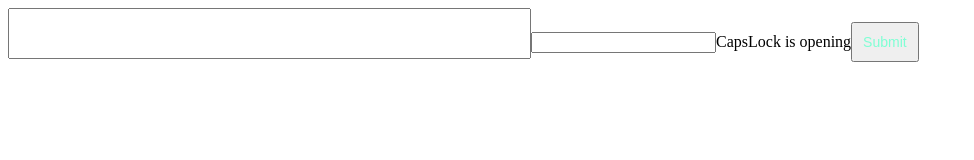
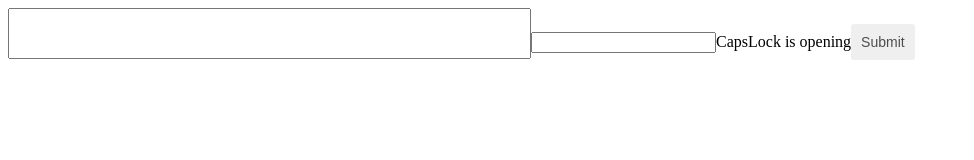
Before and after one commit to tandev151/social-talk, a React (Vite) app: page / in a window 1280 px wide. Shown: the top 160 px of the page, without its empty margins (0-974 px from the left). Built offline with nearby package versions, Linux system fonts and the light colour scheme.

Commit message:
add disabled property

```diff
--- a/src/App.tsx
+++ b/src/App.tsx
@@ -8,7 +8,7 @@ function App() {
       <input type='text' className='password' />
       <span className='error'>CapsLock is opening</span>
       <Button
-        className='submit-btn'
+        className='submit-btn none-outline-btn'
         label='Submit'
         style={{
           padding: 10
--- a/src/components/common/Button/Button.scss
+++ b/src/components/common/Button/Button.scss
@@ -1,12 +1,19 @@
 .button-container {
   padding: 10px 20px;
+  border-radius: 3px;
+  border: 1px solid #372d2d;
 
   .button-label {
     font-size: 14px;
-    color: aquamarine;
+    color: rgba(29, 31, 30, 0.775);
   }
 
   &.none-outline-btn {
     border: none;
   }
+
+  &:disabled {
+    cursor: default;
+    opacity: 0.5;
+  }
 }
--- a/src/components/common/Button/Button.tsx
+++ b/src/components/common/Button/Button.tsx
@@ -7,15 +7,19 @@ interface Props {
   style?: object;
   children?: React.ReactNode;
   label: string;
+  disabled?: boolean;
 
   // Method
   onClick: () => void;
 }
+
 const Button: React.FC<Props> = ({
   className,
   style,
   children,
   label,
+  disabled,
+
   onClick
 }) => {
   let _className: string = 'button-container';
@@ -24,10 +28,18 @@ const Button: React.FC<Props> = ({
     _className += ' ' + className;
   }
 
+  if (disabled) {
+    _className += ' disabled';
+  }
+
   //   TODO: custom
 
   return (
-    <button className={_className} style={style} onClick={onClick}>
+    <button
+      className={_className}
+      style={style}
+      onClick={onClick}
+      disabled={disabled}>
       {children || <span className='button-label'>{label}</span>}
     </button>
   );
```
